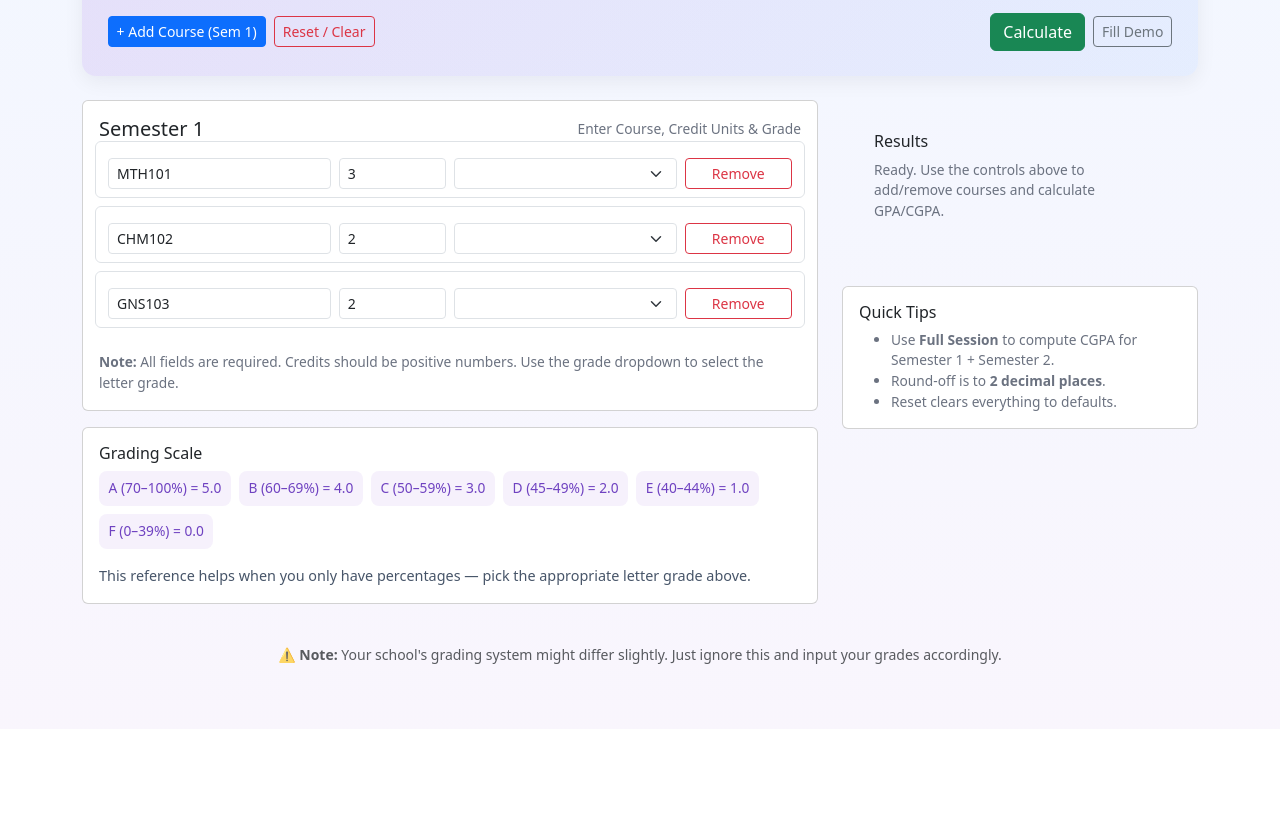
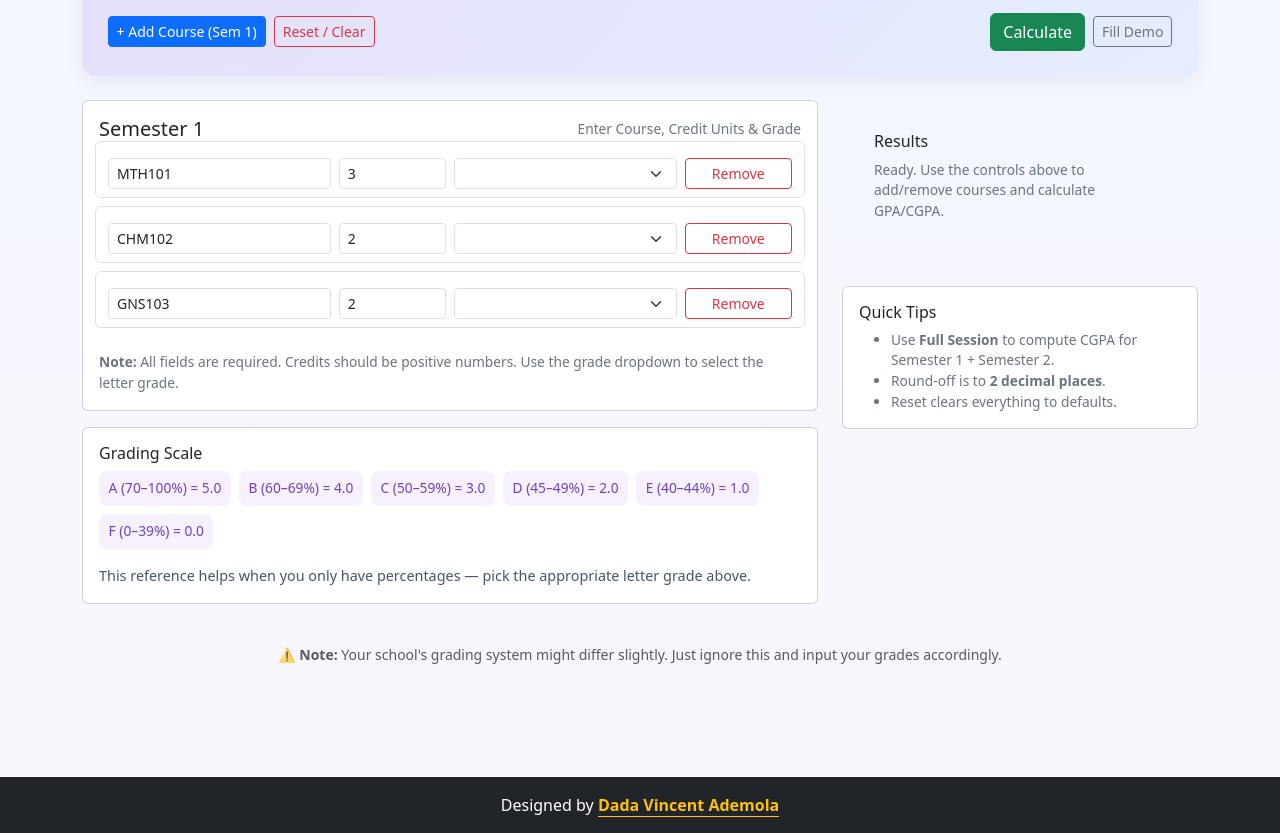
Before and after one commit to Vincent-ade/CGPA-Calculator, a plain HTML site: page index.html in a window 1280 px wide. Shown: the part 131-964 px from the top of the page. Before the commit the page ends 860 px from the top, so only its background shows below. Drawn offline with nearby package versions, Linux system fonts and the light colour scheme.

Commit message:
Added Footer

```diff
--- a/index.html
+++ b/index.html
@@ -626,6 +626,24 @@
 
     </script>
 
+
+    <!-- footer -->
+    <footer class="footer bg-dark text-white py-3 mt-5">
+        <div class="container">
+            <div class="row justify-content-center align-items-center">
+                <div class="col-md-6 text-center">
+                    <p class="mb-0">
+                        Designed by
+                        <a href="https://dadavincent.vercel.app" target="_blank"
+                            class="text-warning text-decoration-none fw-semibold border-bottom border-warning">
+                            Dada Vincent Ademola
+                        </a>
+                    </p>
+                </div>
+            </div>
+        </div>
+    </footer>
+
     <!-- Bootstrap JS bundle (only external dependency) -->
     <script src="https://cdn.jsdelivr.net/npm/bootstrap@5.3.3/dist/js/bootstrap.bundle.min.js"></script>
 </body>
```
